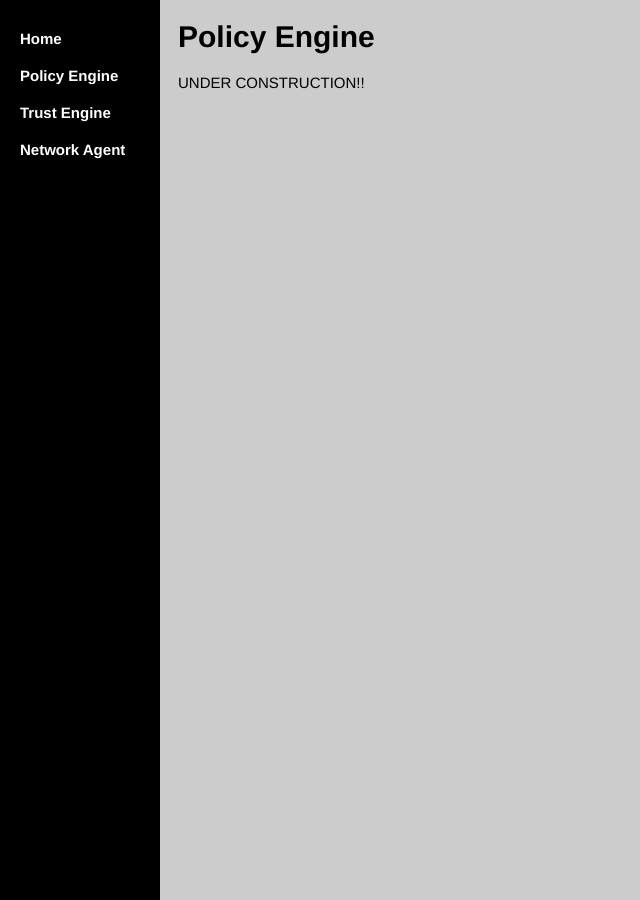
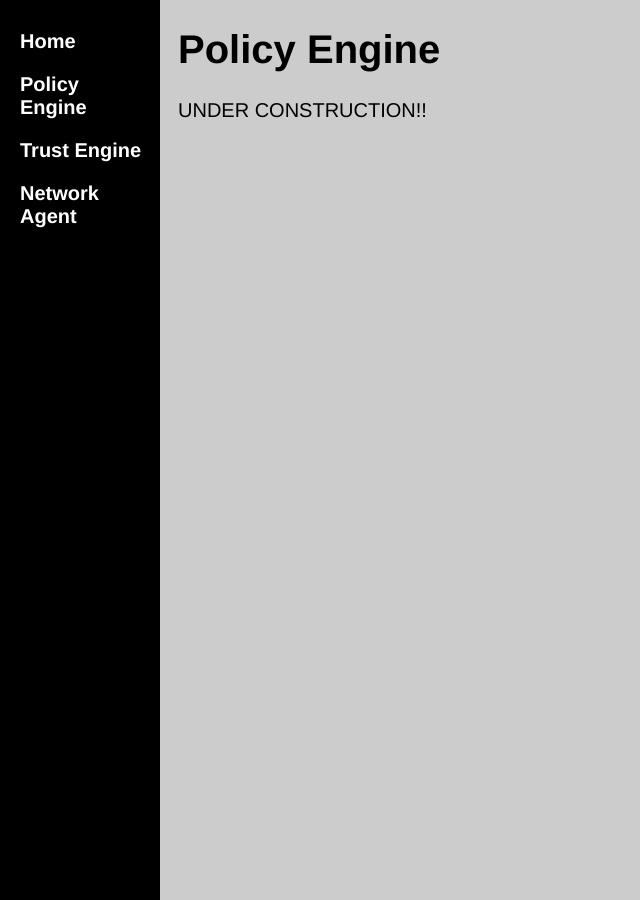
Before and after one commit to WWUZeroTrust/WWUZeroTrust.github.io, a Jekyll site: the page PolicyEngine/index.html, which Jekyll copies as it is, in a window 1280 px wide. Shown: the whole page, without its empty margins (0-640 px from the left). Built offline with Jekyll 4.4.1, drawn with Linux system fonts in a browser that asks for light colours.

Commit message:
Update index.html

```diff
--- a/PolicyEngine/index.html
+++ b/PolicyEngine/index.html
@@ -20,7 +20,7 @@ body {
   background-color: black;
   overflow-x: hidden;
   padding-top: 20px;
-  font-size: 15px
+  font-size: 20px
 }
 
 .sidenav a, .dropdown-btn {
@@ -37,7 +37,7 @@ body {
   cursor: pointer;
   outline: none;
   left: 0;
-  font-size: 15px
+  font-size: 20px
 }
 
 .sidenav a:hover, .dropdown-btn:hover {
@@ -46,7 +46,7 @@ body {
 
 .main {
   margin-left: 160px; /* Same as the width of the sidenav */
-  font-size: 15px; /* Increased text to enable scrolling */
+  font-size: 20px; /* Increased text to enable scrolling */
   padding: 0px 10px;
 }
 .active {
@@ -64,7 +64,7 @@ body {
 }
 @media screen and (max-height: 450px) {
   .sidenav {padding-top: 15px;}
-  .sidenav a {font-size: 15px;}
+  .sidenav a {font-size: 20px;}
 }
 h1 {
     font-family:'Helvetica', 'Arial', 'Sans-Serif';
```
